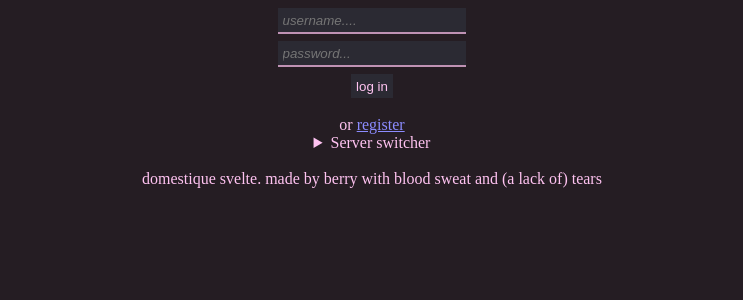
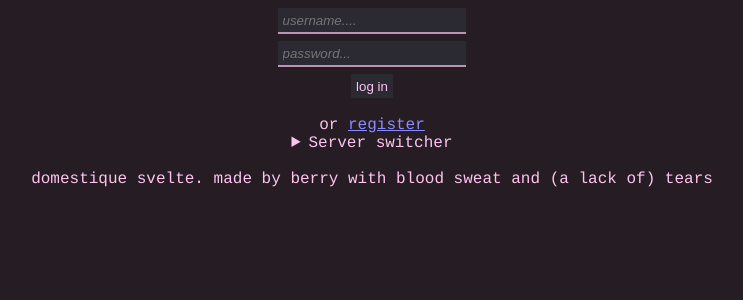
Before and after one commit to WlodekM/domestique-client, a SvelteKit app: page /login in a window 1280 px wide. Shown: the top 300 px of the page, without its empty margins (268-1011 px from the left). Built offline with nearby package versions, Linux system fonts and the light colour scheme; a small style sheet from the web is missing.

Commit message:
monospace fonts !

```diff
--- a/src/routes/global.css
+++ b/src/routes/global.css
@@ -3,6 +3,7 @@
     color: #ffc3f1;
     --bg: #251d23;
     background: var(--bg);
+    font-family: 'Terminus', Courier, 'Courier New', monospace;
 }
 
 body {
```
